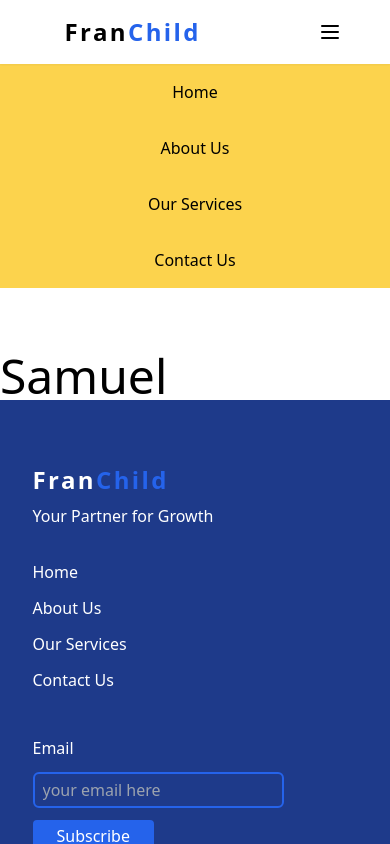
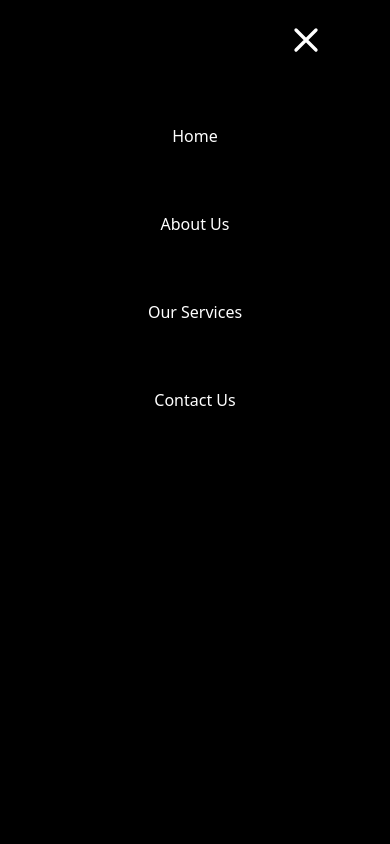
Before and after one commit to SamuelOlof/FranChild, a React (Create React App) app: page /about in a window 390 px wide. Both pictures are taken after a click on the element 329 px from the left and 32 px from the top of the page. Shown: the top 844 px of the page. Built offline with nearby package versions, Linux system fonts and the light colour scheme.

Commit message:
Added menu hamburger function

```diff
--- a/package.json
+++ b/package.json
@@ -7,6 +7,7 @@
     "@testing-library/jest-dom": "^5.12.0",
     "@testing-library/react": "^11.2.6",
     "@testing-library/user-event": "^12.8.3",
+    "aos": "^3.0.0-beta.6",
     "react": "^17.0.2",
     "react-dom": "^17.0.2",
     "react-icons": "^4.2.0",
--- a/src/App.js
+++ b/src/App.js
@@ -1,4 +1,4 @@
-import React, {useState, useEffect} from 'react';
+import React from 'react';
 import Header from './components/Header';
 import Footer from './components/Footer';
 import Home from './pages';
@@ -8,17 +8,13 @@ import Services from './pages/services';
 import Contact from './pages/contact';
 import Dropdown from './components/Dropdown';
 
+
 function App() {
-  const [isOpen, setIsOpen] = useState(false);
-
-  const toggle = () => {
-    setIsOpen(!isOpen);
-  };
 
   return (
     <>
-      <Header toggle={toggle} />
-      <Dropdown isOpen={isOpen} toggle={toggle} />
+      <Header />
+      <Dropdown />
       <Switch>
           <Route path='/' exact component={Home} />
           <Route path='/about' component={About} />
--- a/src/components/Different.js
+++ b/src/components/Different.js
@@ -1,4 +1,7 @@
 import React from 'react';
+import AOS from 'aos';
+import 'aos/dist/aos.css';
+AOS.init();
 
 
 const Different = () => {
--- a/src/components/Dropdown.js
+++ b/src/components/Dropdown.js
@@ -1,12 +1,13 @@
 import React from 'react'
 import { Link } from 'react-router-dom';
 
-const Dropdown = ({ isOpen, toggle }) => {
+const Dropdown = ({ isClick, toggle }) => {
     return (
         <div className={
-                isOpen ? 'grid grid-rows-4 text-center items-center bg-yellow-300 mt-16' : 'hidden'
+            isClick ? 'grid grid-rows-4 text-center items-center bg-yellow-300 mt-16' : 'hidden'
             }
-            onClick='isOpen = !isOpen'>
+            onClick={toggle}
+        >
                 <Link className='p-4 hover:text-blue-600' to='/'>
                     Home
                 </Link>
--- a/src/components/Header.js
+++ b/src/components/Header.js
@@ -1,7 +1,12 @@
-import React from 'react';
+import React, {useState} from 'react';
 import { Link } from 'react-router-dom';
 
-const Header = ({toggle}) => {
+const Header = () => {
+    const [isClick, setIsClick] = useState(false);
+
+  const toggle = () => {
+    setIsClick(!isClick);
+  };
     return (
 
         <nav className=' shadow-sm flex justify-center bg-white fixed inset-x-0 top-0'>
@@ -12,8 +17,36 @@ const Header = ({toggle}) => {
                 </Link>
 
                 {/* hamburger */}
-                <div className="px-4 cursor-pointer md:hidden" onClick={toggle}>
-                    <svg className="w-6 h-6" fill="none" stroke="currentColor" viewBox="0 0 24 24" xmlns="http://www.w3.org/2000/svg"><path strokeLinecap="round" strokeLinejoin="round" strokeWidth={2} d="M4 6h16M4 12h16M4 18h16" /></svg>
+                <div className='px-4 cursor-pointer md:hidden' onClick={toggle}>
+                    {!isClick ? (
+                        <svg className="w-6 h-6" fill="none" stroke="currentColor" viewBox="0 0 24 24" xmlns="http://www.w3.org/2000/svg"><path strokeLinecap="round" strokeLinejoin="round" strokeWidth={2} d="M4 6h16M4 12h16M4 18h16" /></svg>
+                    ) : (
+                        <>
+                        <div className='absolute top-0 pt-5 right-0 flex flex-col text-center  bg-black opacity-85 text-white w-full h-screen sm:w-1/2  '>
+                            <div className='flex justify-end mr-16 mb-16'>
+                                <svg className="w-10 h-10 text-white" fill="none" stroke="currentColor" viewBox="0 0 24 24" xmlns="http://www.w3.org/2000/svg"><path strokeLinecap="round" strokeLinejoin="round" strokeWidth={2} d="M6 18L18 6M6 6l12 12" /></svg>
+                            </div>
+
+                            <Link className='hover:text-blue-600 mb-16 transition duration-500 ease-in-out' to='/'>
+                                Home
+                            </Link>
+
+                            <Link className='hover:text-blue-600 mb-16 transition duration-500 ease-in-out' to='/about'>
+                                About Us
+                            </Link>
+
+                            <Link className='hover:text-blue-600 mb-16 transition duration-500 ease-in-out' to='/services'>
+                                    Our Services
+                            </Link>
+
+                            <Link className='hover:text-blue-600 mb-16 transition duration-500 ease-in-out' to='/contact'>
+                                Contact Us
+                            </Link>
+                        </div>
+                        </>
+                    )
+                    }
+
                 </div>
 
                 {/* nav items */}
--- a/src/components/Hero.js
+++ b/src/components/Hero.js
@@ -3,10 +3,10 @@ import React from 'react';
 
 const Hero = () => {
     return (
-        <div className='flex justify-center h-screen items-center '>
+        <div className='flex justify-center h-screen items-center mt-20'>
             <div className='w-10/12 px-8 flex flex-col md:items-center md:space-y-5 lg:flex-row lg:justify-between '>
                 <div className='md:w-4/5 lg:w-2/5 mb-14 lg:mb-0'>
-                    <h1 className='text-4xl text-blue-600 font-semibold mb-4'>Your Partner for Growth</h1>
+                    <h1 className='text-3xl lg:text-4xl text-blue-600 font-semibold mb-4'>Your Partner for Growth</h1>
                     <p className='leading-loose text-gray-500 mb-4'>We take away the HR headaches so you can focus on serving clients and growing your business.</p>
 
                     <button className='px-4 py-2 bg-blue-600 text-white rounded  hover:bg-blue-700 transition focus:outline-none' type="submit">
--- a/src/components/Services.js
+++ b/src/components/Services.js
@@ -1,11 +1,18 @@
 import React,{useState} from 'react';
 import data from '../data';
+import AOS from 'aos';
+import 'aos/dist/aos.css';
+AOS.init();
 
 const Services = () => {
-    const [items, setItems] = useState(data)
+    const [items] = useState(data)
 
     return (
-        <div className='flex justify-center px-8 '>
+        <div className='flex justify-center px-8 '
+            data-aos="fade-up"
+            data-aos-duration="1500"
+            data-aos-easing="ease-in-out">
+
             <div className='w-10/12 flex flex-col '>
                 <h1 className='flex justify-center mb-20 text-2xl md:text-3xl text-blue-600 font-bold text-center'>
                     All your HR needs from one convenient source
@@ -13,9 +20,13 @@ const Services = () => {
 
                 <section className='flex flex-wrap justify-center '>
                      {items.map((item) => {
-                        const { id, path, title, desc} = item
+                        const { id, aos, duration, easing, path, title, desc} = item
                         return(
-                            <div key={id} className='w-72 md:w-64 lg:w-72 h-72 mb-20 md:mr-9 border rounded-2xl flex flex-col items-center'>
+                            <div key={id} className='w-72 md:w-64 lg:w-72 h-72 mb-20 md:mr-9 border rounded-2xl flex flex-col items-center'
+                                data-aos={aos}
+                                data-aos-duration={duration}
+                                data-aos-easing={easing}
+                            >
 
                                 <div className='-mt-8'>
                                 <img className=' h-20 w-20' src={path} alt={title}  />
--- a/src/data.js
+++ b/src/data.js
@@ -1,6 +1,9 @@
 const data = [
     {
         id: 1,
+        aos: 'fade-right',
+        duration:'1000',
+        easing:'ease-in-out',
         path: './images/development.png',
         title: 'Training and Development',
         desc: 'Lorem ipsum dolor sit amet consectetur adipisicing elit. Ea, voluptate quia. Omnis eaque tempora nisi? Incidunt'
@@ -8,6 +11,8 @@ const data = [
 
     {
         id: 2,
+        duration:'1000',
+        easing:'ease-in-out',
         path: './images/Search&Placement.png',
         title: 'Search and Placement',
         desc: 'Lorem ipsum dolor sit amet consectetur adipisicing elit. Ea, voluptate quia. Omnis eaque tempora nisi? Incidunt'
@@ -15,6 +20,9 @@ const data = [
 
     {
         id: 3,
+        aos: 'fade-left',
+        duration:'1000',
+        easing:'ease-in-out',
         path: './images/Staff_Evaluation.png',
         title: 'Staff Evaluation',
         desc: 'Lorem ipsum dolor sit amet consectetur adipisicing elit. Ea, voluptate quia. Omnis eaque tempora nisi? Incidunt'
@@ -22,13 +30,19 @@ const data = [
 
     {
         id: 4,
+        aos: 'zoom-in-up',
+        duration:'1000',
+        easing:'ease-in-out',
         path: './images/Outsourcing.png',
-        title: 'Outsorcing',
+        title: 'Outsourcing',
         desc: 'Lorem ipsum dolor sit amet consectetur adipisicing elit. Ea, voluptate quia. Omnis eaque tempora nisi? Incidunt'
     },
 
     {
         id: 5,
+        aos: 'zoom-in-up',
+        duration:'1000',
+        easing:'ease-in-out',
         path: './images/Business_Advisory.png',
         title: 'HR and Business Advisory',
         desc: 'Lorem ipsum dolor sit amet consectetur adipisicing elit. Ea, voluptate quia. Omnis eaque tempora nisi? Incidunt'
--- a/src/pages/about.js
+++ b/src/pages/about.js
@@ -2,10 +2,29 @@ import React from 'react'
 
 const About = () => {
     return (
-        <div className='text-5xl mt-16'>
-            <h1>Samuel</h1>
+        <>
+        <div className='mt-16'>
+              <p>put the picture here and the action sentence</p>
+        </div>
+        <div className='flex justify-center px-8 mt-16'>
+            <div className='text-md mt-16 w-10/12'>
+                <p>
+                    We are a business strategy, human capital development outfit focused in performing HR strategy interventions that ensure that our client's human capital serves the best interests of the company. By creating and developing human resources models specific to the organizations that hire them. At FranChild, our business partners and HR consultants work to ensure that our clients are effectively using their personnel to achieve its stated goals, while also ensuring the workforce is operating at a high level of productivity and efficiency.
 
+                    <span className='block mt-6 mb-2 text-xl font-semibold'>
+                        We advise our clients on:
+                    </span>
+
+                    The administration of human resources policies and procedures. We serve as internal consultants by analyzing a company’s current HR programs and recommending solutions where applicable. More so, we develo, revise and implement HR policies and procedures for our clients ensuring HR programs and services are in compliance with established policies and procedures and state/federal laws and regulations.
+                    We partner with our clients in preparing and maintaining reports related to specific HR projects and assist them with the development and coordination of recommended changes regarding workflow.
+
+                    At FranChild, we develop methods for compiling and analyzing data for reports and special projects for clients and conduct audits of HR activities to ensure compliance.
+
+                    We are also keen about our client's organizational performance and realizing that the core in achieving this will be high individual employee performance accumulated. Therefore, we are keen to improve our client's market share through provision of high end value to its people and present training sessions related to specific HR programs that meet specific skills gap.
+                </p>
+            </div>
         </div>
+        </>
     )
 }
 
```
Also changed, not shown: 1 other file (tests, documents, lock files or other folders).
